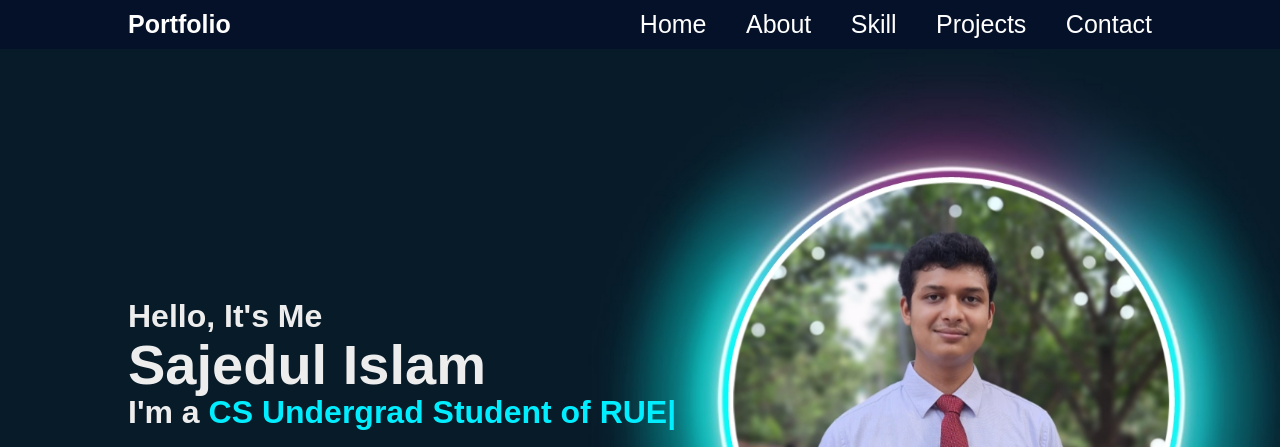
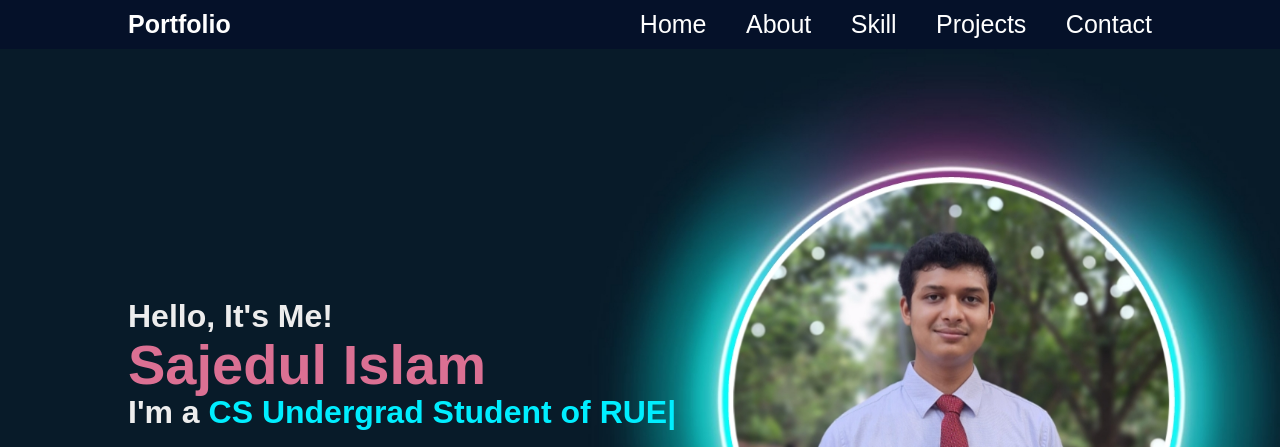
Before and after one commit to sajid1495/Portfolio, a plain HTML site: page index.html in a window 1280 px wide. Shown: the top 447 px of the page. Drawn offline with nearby package versions, Linux system fonts and the light colour scheme.

Commit message:
Updating Text Color

```diff
--- a/index.html
+++ b/index.html
@@ -26,7 +26,7 @@
 
     <section class="home" id="home">
         <div class="home-content">
-            <h3>Hello, It's Me</h3>
+            <h3>Hello, It's Me!</h3>
             <h1>Sajedul Islam</h1>
             <h3>I'm a <span class="text"></span></h3>
             <div class="home-sci">
--- a/index.js
+++ b/index.js
@@ -9,7 +9,7 @@ document.querySelectorAll('nav a').forEach(link => {
 
 
 var typed = new Typed(".text", {
-    strings: ["CS Undergrad Student of RUET", "Competitive Programmer", "Cross Platform App Developer(Flutter)", "Frontend Web Developer"],
+    strings: ["CS Undergrad Student of RUET", "Competitive Programmer", "Flutter App Developer", "Frontend Web Developer"],
     typeSpeed: 100,
     backSpeed: 100,
     backDelay: 1000,
--- a/styles.css
+++ b/styles.css
@@ -100,6 +100,7 @@ button{
 .home-content h1 {
     font-size: 56px;
     font-weight: 700px;
+    color: palevioletred;
     margin: -3px 0;
     opacity: 0;
     animation: slideRight 1s ease forwards;
```
